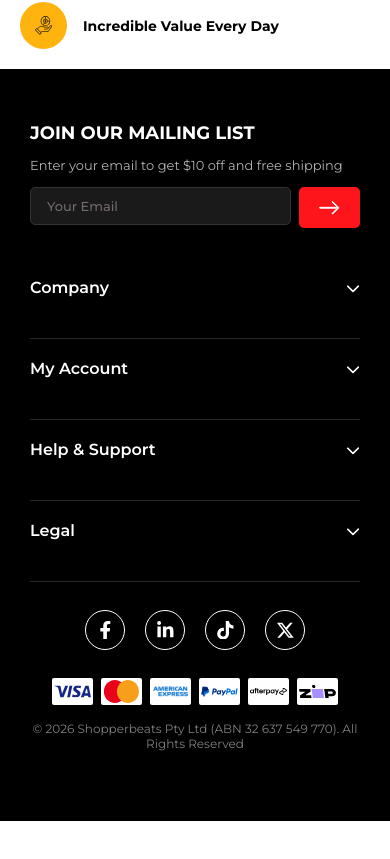
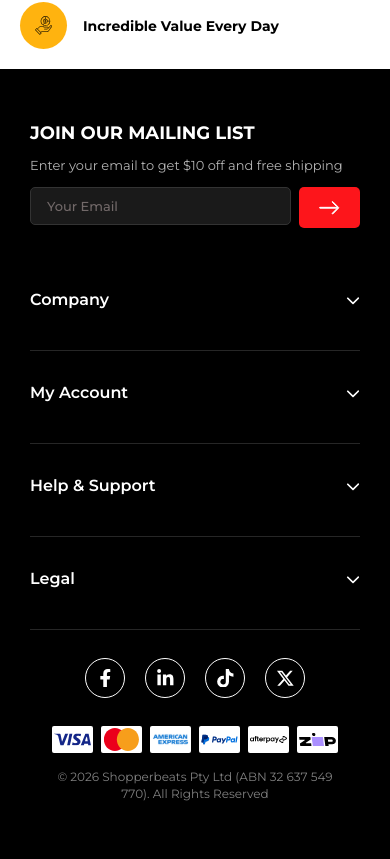
Before and after one commit to ridapshopperbeats-alt/shopperbeats-au, a Next.js app: page /email-verification in a window 390 px wide. Shown: the part 1360-2219 px from the top of the page. Before the commit the page ends 2181 px from the top, so only its background shows below. Built offline with nearby package versions, Linux system fonts and the light colour scheme; no server answers.

Commit message:
some css issue ficed in footer

```diff
--- a/src/styles/Footer.css
+++ b/src/styles/Footer.css
@@ -129,15 +129,22 @@ ul.social {
 }
 
 .footer-copyright-mobile {
-  @apply pt-4 block sm:hidden;
+  @apply pt-4 pb-4 block sm:hidden w-full px-4;
   color: #FFF;
   text-align: center;
   font-family: Montserrat, sans-serif;
   font-size: 12px;
   font-style: normal;
   font-weight: 400;
-  line-height: normal;
+  line-height: 1.4;
   opacity: 0.5;
+}
+
+@media screen and (max-width: 360px) {
+  .footer-copyright-mobile {
+    font-size: 10.5px;
+    line-height: 1.5;
+  }
 }
 
 .payment img {
@@ -283,6 +290,7 @@ ul.social {
     justify-content: space-between;
     align-items: center;
     align-self: stretch;
+    margin-top: 12px
   }
 
   .footer-accordion-chevron {
```
